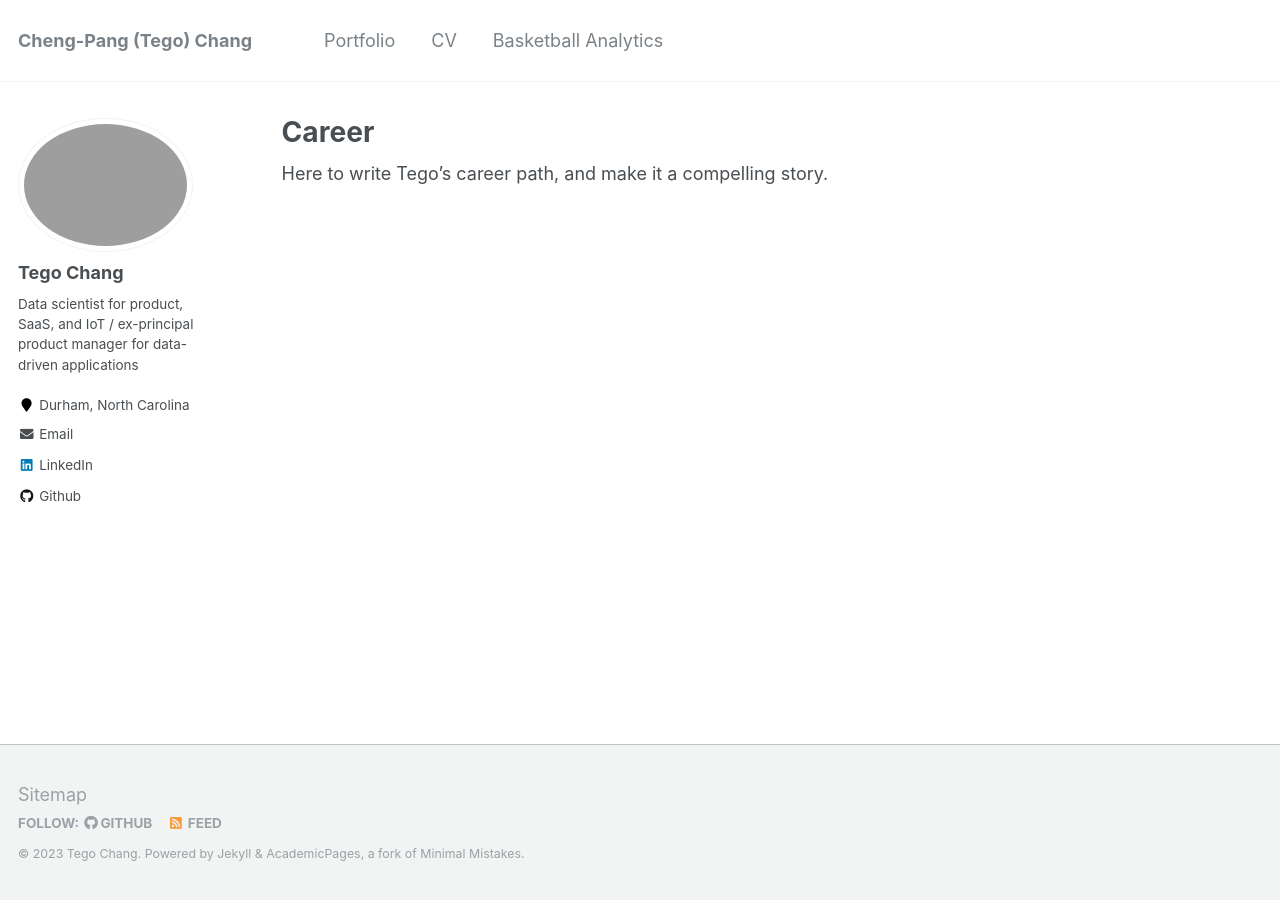
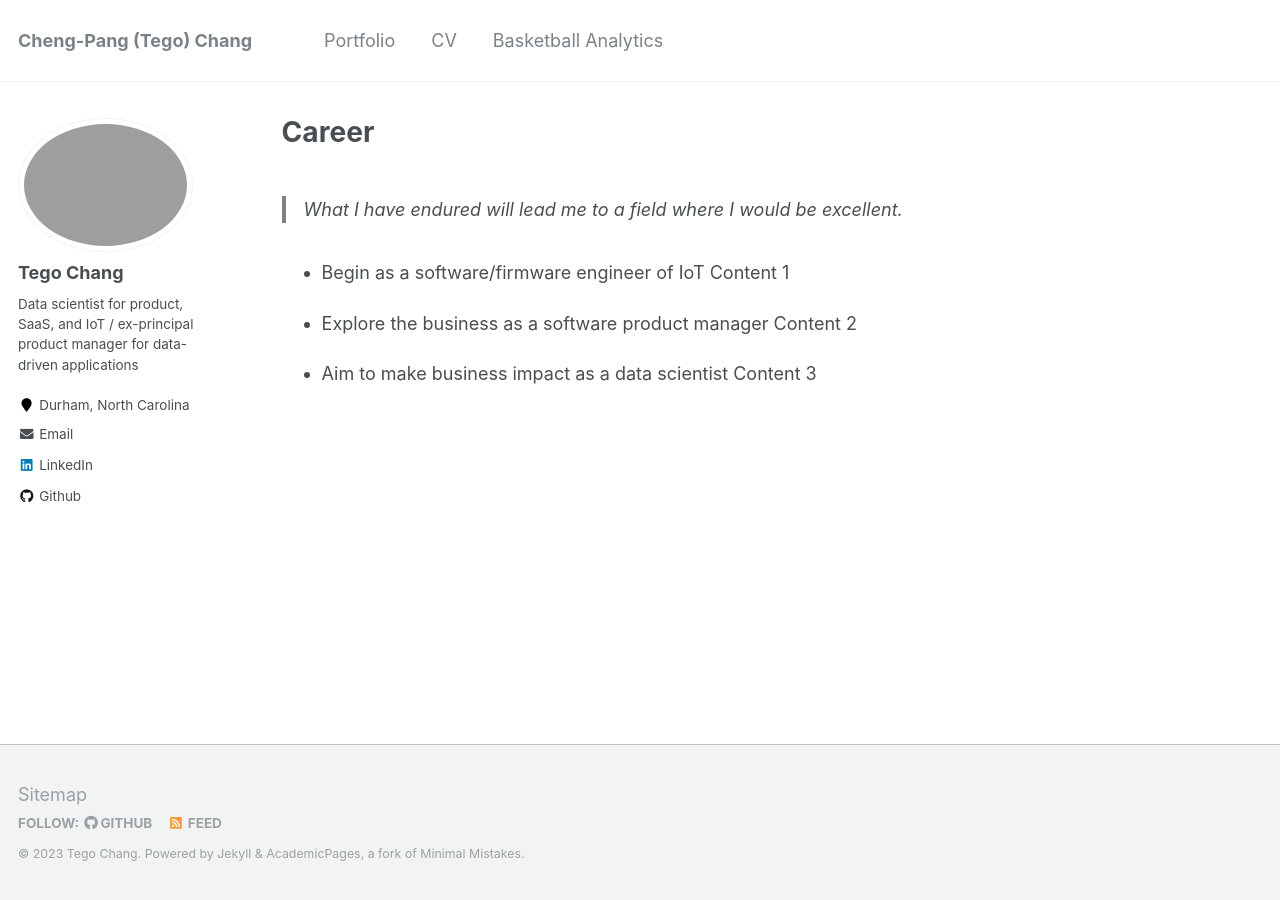
Before and after one commit to Tego-Chang/Tego-Chang.github.io, a Jekyll site: the page built from _pages/about.md, in a window 1280 px wide. Built offline with Jekyll 4.4.1, drawn with Linux system fonts in a browser that asks for light colours.

Commit message:
intro v1

```diff
--- a/_config.yml
+++ b/_config.yml
@@ -103,7 +103,7 @@ author:
   instagram        :
   impactstory      : #"https://profiles.impactstory.org/u/xxxx-xxxx-xxxx-xxxx"
   lastfm           :
-  linkedin         : "https://www.linkedin.com/in/tego-chang/"
+  linkedin         : "tego-chang"
   orcid            : # "http://orcid.org/yourorcidurl"
   pinterest        :
   soundcloud       :
--- a/_pages/about.md
+++ b/_pages/about.md
@@ -8,4 +8,13 @@ redirect_from:
   - /about.html
 ---
 
-Here to write Tego's career path, and make it a compelling story.
+> *What I have endured will lead me to a field where I would be excellent.*
+
+* Begin as a software/firmware engineer of IoT
+Content 1
+
+* Explore the business as a software product manager
+Content 2
+
+* Aim to make business impact as a data scientist
+Content 3
```
